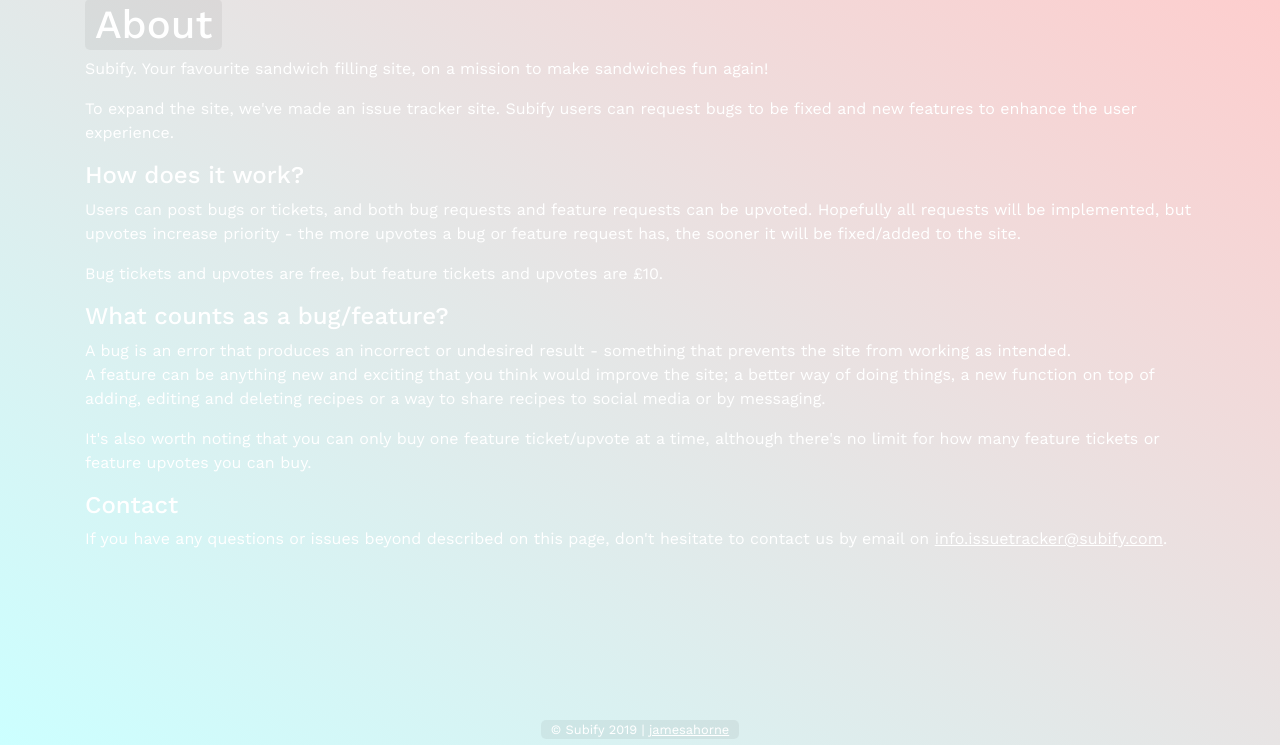
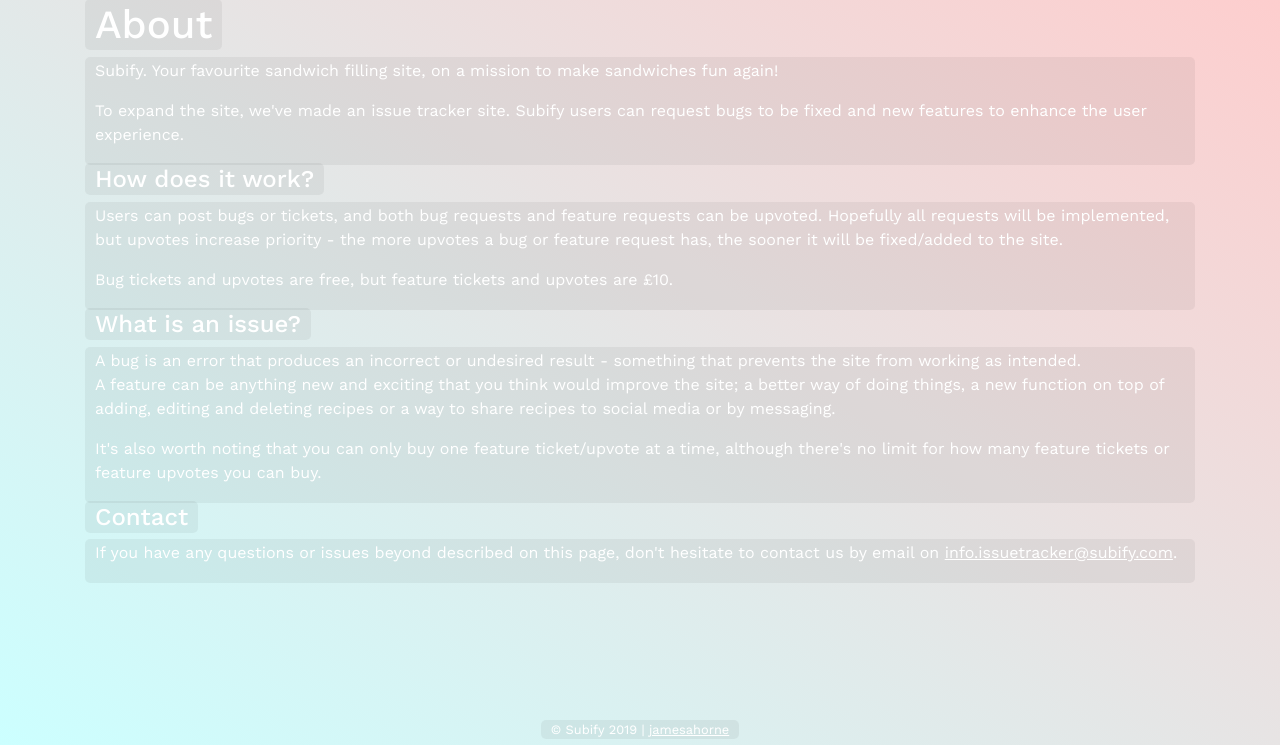
Before and after one commit to jamesahorne/milestone-4, a Django app: page /about/ in a window 1280 px wide. Shown: the part 55-800 px from the top of the page. Run offline with Django 3.2, Linux system fonts and the light colour scheme; some libraries are stand-ins or nearby versions.

Commit message:
Add .black-background styling

```diff
--- a/home/templates/about.html
+++ b/home/templates/about.html
@@ -8,35 +8,43 @@
 
 <div class="row">
     <div class="col-12">
+        <div class="black-background">
             <p>Subify. Your favourite sandwich filling site, on a mission to make sandwiches fun again!</p>
             <p>To expand the site, we've made an issue tracker site. Subify users can request bugs to be fixed and new features to enhance the user experience.</p>
+        </div>
     </div>
 </div>
 
 
 <div class="row">
     <div class="col-12">
-        <h4>How does it work?</h4>
+        <h4><span class="black-background">How does it work?</span></h4>
+        <div class="black-background">
             <p>Users can post bugs or tickets, and both bug requests and feature requests can be upvoted. Hopefully all requests will be implemented, but upvotes increase priority - the more upvotes a bug or feature request has, the sooner it will be fixed/added to the site.</p>
             <p>Bug tickets and upvotes are free, but feature tickets and upvotes are £10.</p>
+        </div>
     </div>
 </div>
 
 
 <div class="row">
     <div class="col-12">
-        <h4>What counts as a bug/feature?</h4>
+        <h4><span class="black-background">What is an issue?</span></h4>
+        <div class="black-background">
             <p>A bug is an error that produces an incorrect or undesired result - something that prevents the site from working as intended.
             <br>A feature can be anything new and exciting that you think would improve the site; a better way of doing things, a new function on top of adding, editing and deleting recipes or a way to share recipes to social media or by messaging.</p>
             <p>It's also worth noting that you can only buy one feature ticket/upvote at a time, although there's no limit for how many feature tickets or feature upvotes you can buy.</p>
+        </div>
     </div>
 </div>
 
 
 <div class="row">
     <div class="col-12">
-        <h4>Contact</h4>
+        <h4><span class="black-background">Contact</span></h4>
+        <div class="black-background">
             <p>If you have any questions or issues beyond described on this page, don't hesitate to contact us by email on <a href="mailto:info.issuetracker@subify.com">info.issuetracker@subify.com</a>.</p>
+        </div>
     </div>
 </div>
 
```
Lines whose indentation alone changed are shown as unchanged.
